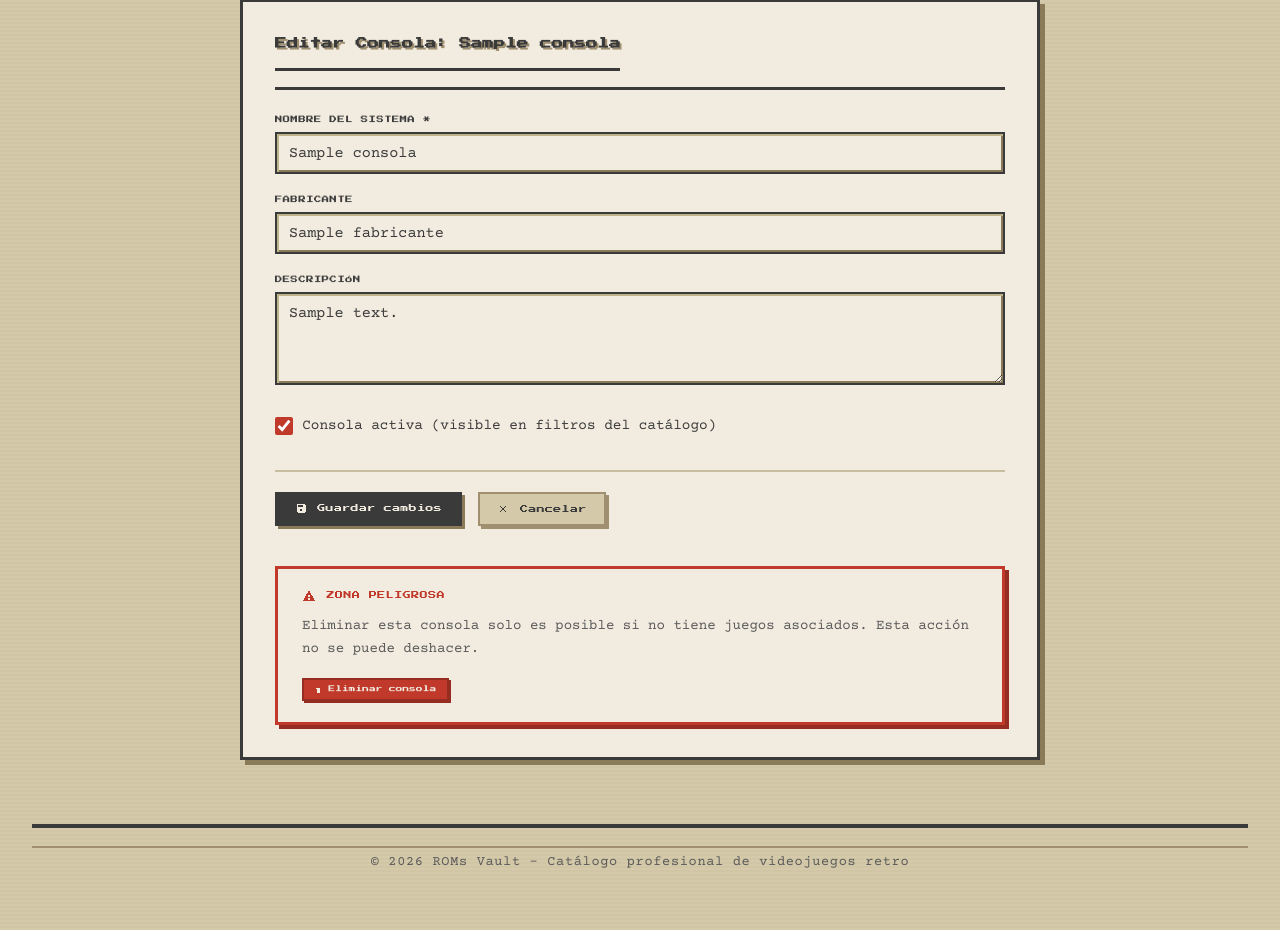
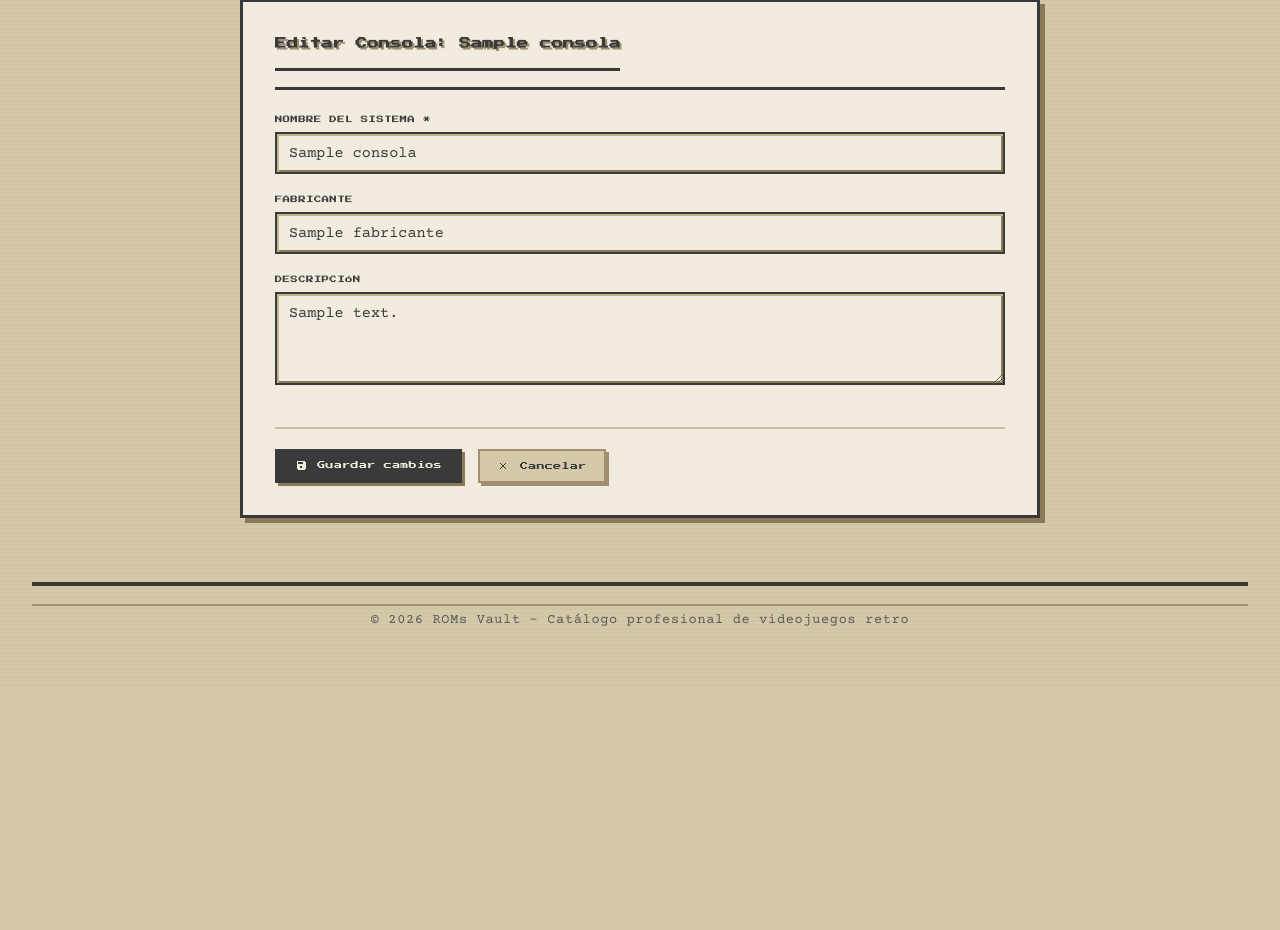
Before and after one commit to CHIMIgb/ROMs-Vault, a PHP site: template views/admin/consolas/edit.php in a window 1280 px wide. Shown: the part 233-1163 px from the top of the page. After the commit the page ends 859 px from the top, so only its background shows below. Run offline with PHP 8.4, Linux system fonts and the light colour scheme; the template is opened without the code that fills it: most values are stand-ins (such as "Sample title", 1, 10 or a date in 2020).

Commit message:
cambios en diatr y añadir consola y categoria y mostrar solo consolas y ctegorias activas al regostrar un juego

```diff
--- a/models/Categoria.php
+++ b/models/Categoria.php
@@ -40,4 +40,9 @@ class Categoria extends Model {
     public function countActivas(): int {
         return (int)$this->pdo->query("SELECT COUNT(*) FROM {$this->table} WHERE activo = true")->fetchColumn();
     }
+
+    public function allActivas(): array {
+        $stmt = $this->pdo->query("SELECT * FROM {$this->table} WHERE activo = true ORDER BY nombre ASC");
+        return $stmt->fetchAll();
+    }
 }
--- a/models/Consola.php
+++ b/models/Consola.php
@@ -40,4 +40,9 @@ class Consola extends Model {
     public function countActivas(): int {
         return (int)$this->pdo->query("SELECT COUNT(*) FROM {$this->table} WHERE activo = true")->fetchColumn();
     }
+
+    public function allActivas(): array {
+        $stmt = $this->pdo->query("SELECT * FROM {$this->table} WHERE activo = true ORDER BY nombre ASC");
+        return $stmt->fetchAll();
+    }
 }
--- a/views/admin/consolas/edit.php
+++ b/views/admin/consolas/edit.php
@@ -43,18 +43,6 @@
                       rows="4"><?= htmlspecialchars($_POST['descripcion'] ?? $consola['descripcion'] ?? '') ?></textarea>
         </div>
 
-        <!-- Activo — mismo .form-checkbox del sistema -->
-        <div class="form-group">
-            <div class="form-checkbox">
-                <input type="checkbox"
-                       id="activo"
-                       name="activo"
-                       value="1"
-                       <?= (isset($_POST['nombre']) ? isset($_POST['activo']) : $consola['activo']) ? 'checked' : '' ?>>
-                <label for="activo">Consola activa (visible en filtros del catálogo)</label>
-            </div>
-        </div>
-
         <!-- Botones -->
         <div class="form-actions">
             <button type="submit" class="btn-primary">
@@ -67,23 +55,6 @@
             </a>
         </div>
     </form>
-
-    <!-- Zona peligrosa — usa la imagen actual de la consola igual que edit.php de juego usa la imagen -->
-    <div style="margin-top:2.5rem;padding:1.25rem 1.5rem;border:3px solid var(--red);background:var(--cream-light);box-shadow:4px 4px 0 var(--red-dark);">
-        <p style="font-family:'Press Start 2P',monospace;font-size:0.5rem;color:var(--red);margin-bottom:0.75rem;text-transform:uppercase;letter-spacing:0.06em;">
-            <i data-i="warning"></i> Zona peligrosa
-        </p>
-        <p style="font-family:'Courier Prime',monospace;font-size:0.88rem;color:var(--slate-mid);margin-bottom:1rem;">
-            Eliminar esta consola solo es posible si no tiene juegos asociados.
-            Esta acción no se puede deshacer.
-        </p>
-        <button class="btn-delete" id="btn-eliminar-consola"
-                style="font-family:'Press Start 2P',monospace;cursor:pointer;"
-                data-id="<?= $consola['id'] ?>"
-                data-nombre="<?= htmlspecialchars($consola['nombre'], ENT_QUOTES) ?>">
-            <i data-i="trash"></i> Eliminar consola
-        </button>
-    </div>
 </div>
 
 <script>
```
Also changed, not shown: controllers/AdminController.php (+4 -4 lines), controllers/CategoriaController.php (+5 -3 lines), controllers/ConsolaController.php (+5 -3 lines), views/admin/consolas/add.php (+0 -12 lines), public/uploads/69a3d3accb499_1772344236.jpg (added), public/uploads/69a3d47c6fc51_1772344444.jpg (added).
